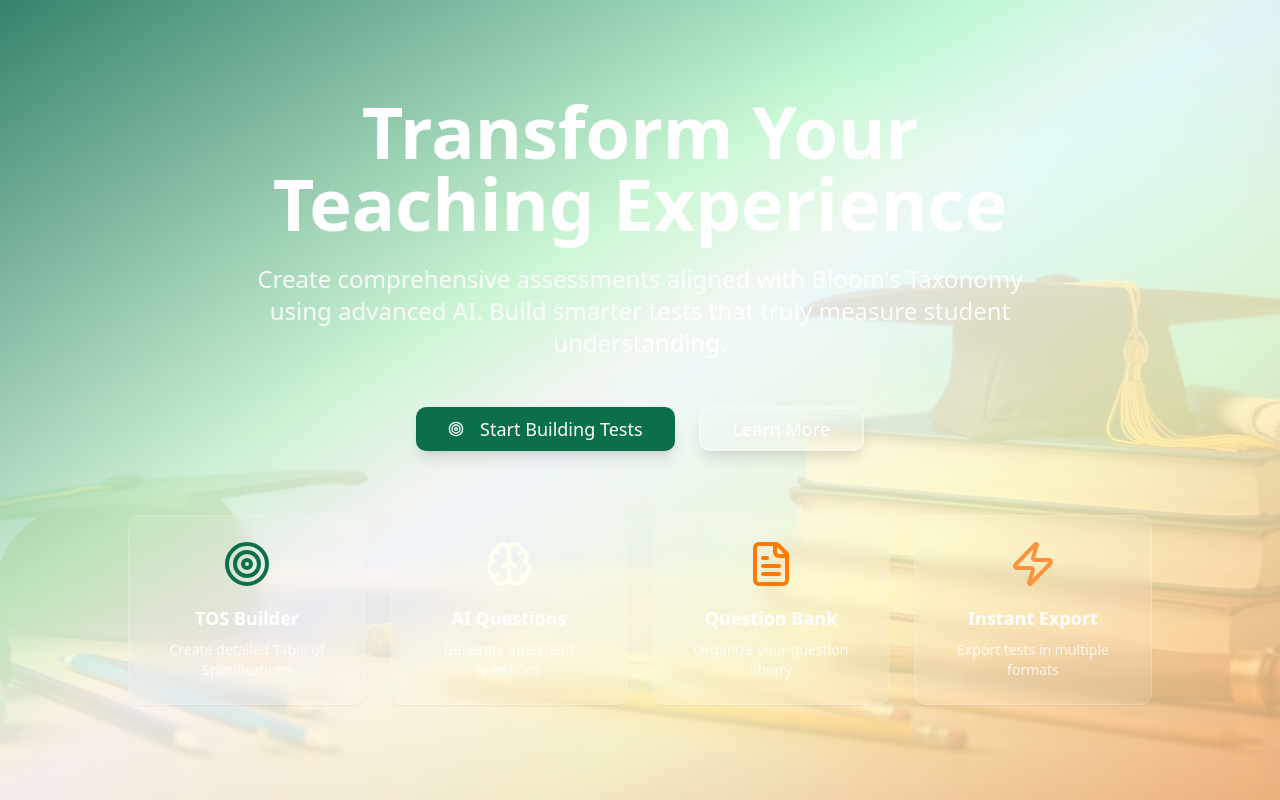
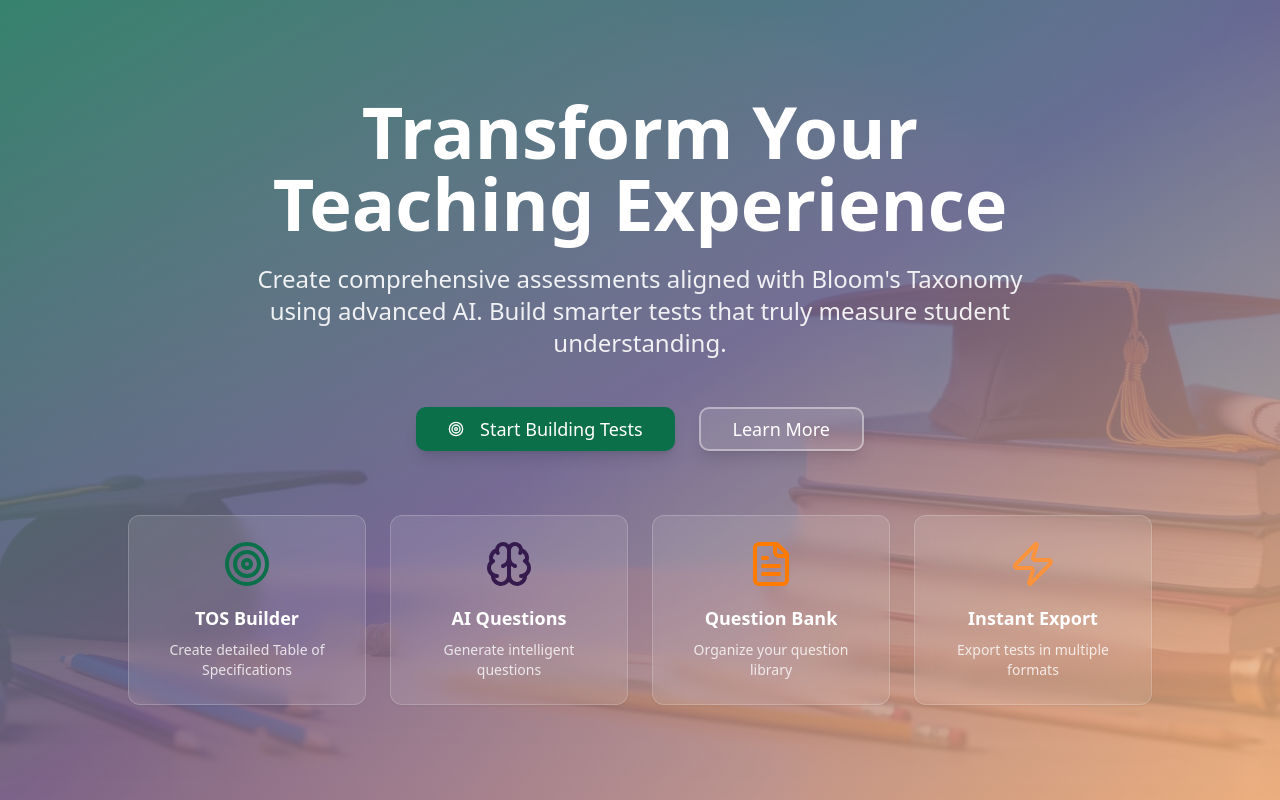
Before and after one commit to llanda13/learn-quest-builder-pro, a React (Vite) app: page / in a window 1280 px wide. Shown: the top 800 px of the page. Built offline with nearby package versions, Linux system fonts and the light colour scheme.

Commit message:
Adjust secondary color values in index.css

```diff
--- a/src/index.css
+++ b/src/index.css
@@ -24,7 +24,7 @@ All colors MUST be HSL.
     --primary-glow: 157 72% 34%;
 
     /* Secondary: Vivid Purple */
-    --secondary: 272 150% 110%;
+    --secondary: 272 50% 20%;
     --secondary-foreground: 0 0% 100%;
 
     --muted: 157 10% 96%;
```
